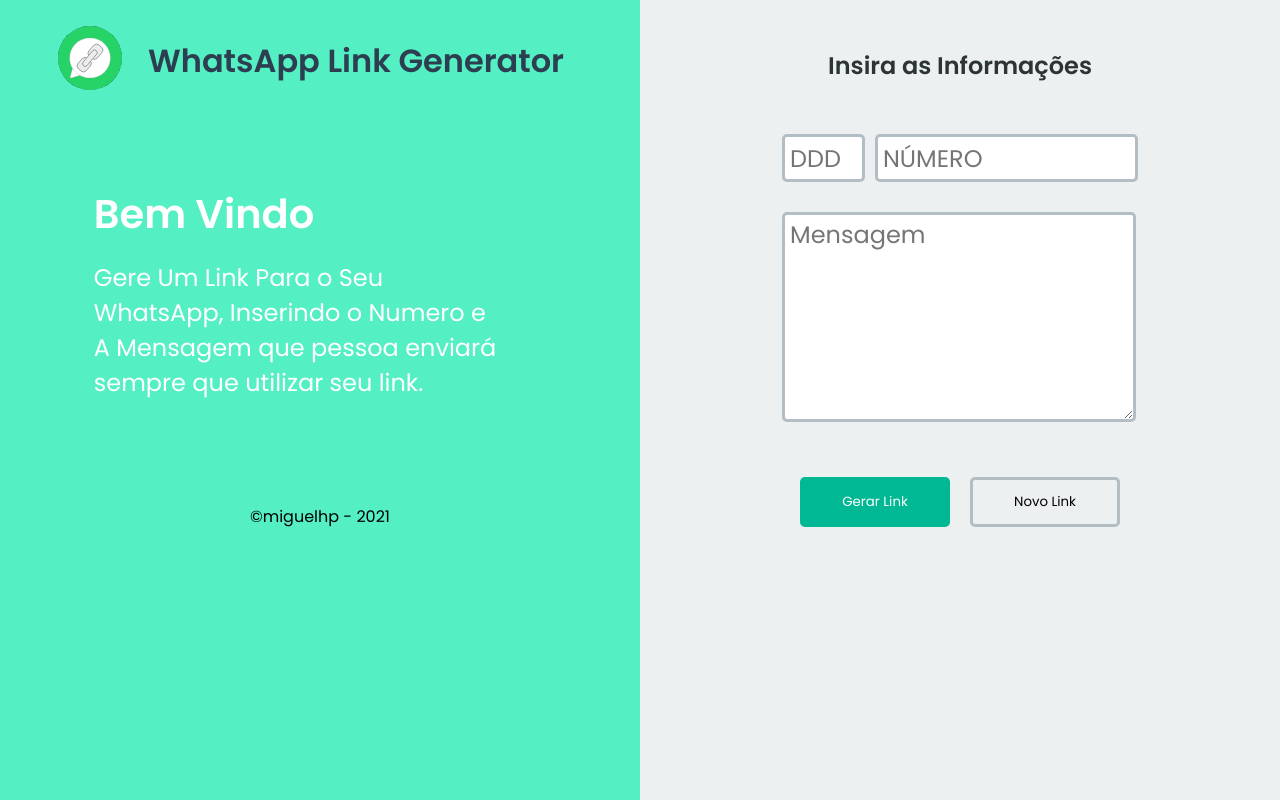
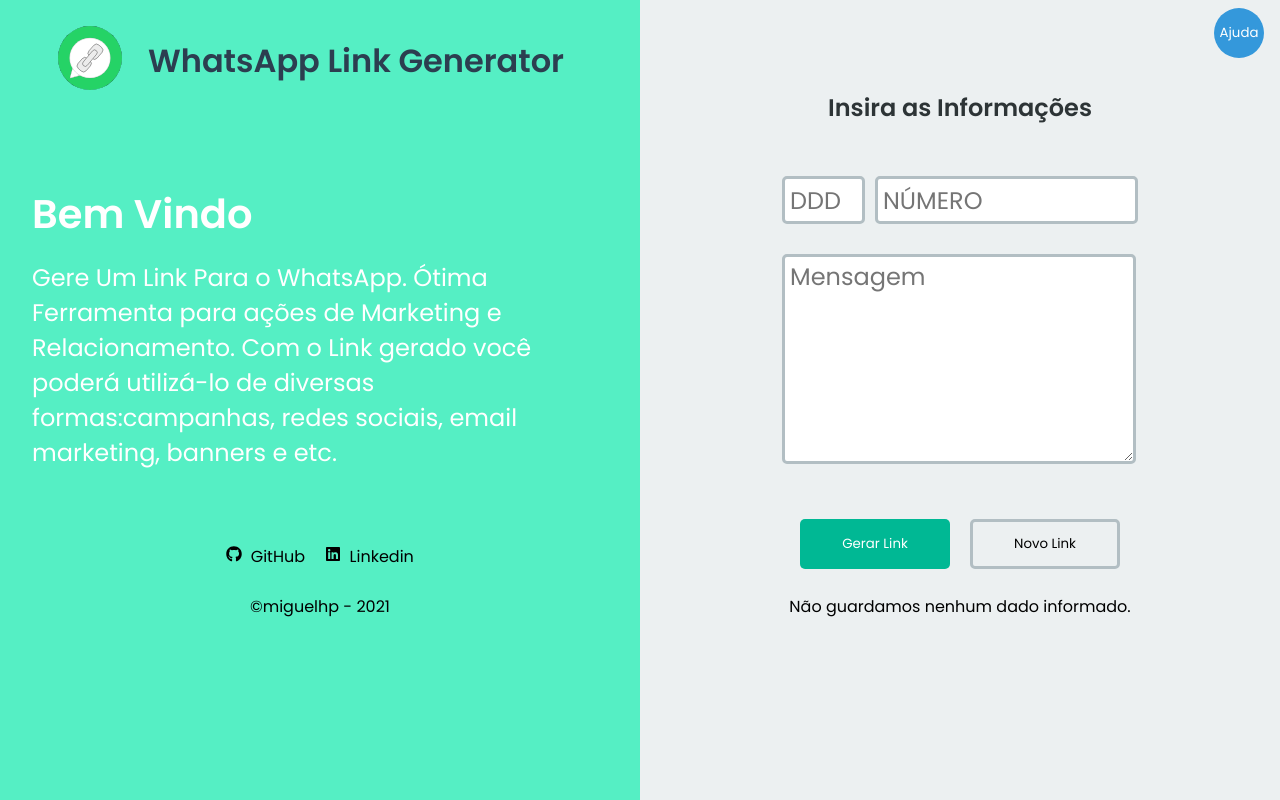
Before and after one commit to miguelhp373/WhatsApp_Link_Generator, a React (Create React App) app: page / in a window 1280 px wide. Built offline with nearby package versions, Linux system fonts and the light colour scheme.

Commit message:
feat  - add styles, components, and efeccts

```diff
--- a/public/index.html
+++ b/public/index.html
@@ -6,7 +6,7 @@
   <link rel="icon" href="Favicon.svg" />
   <meta name="viewport" content="width=device-width, initial-scale=1" />
   <meta name="description" content="Web site created using create-react-app" />
-  <title>WhatsApp Link Generator | Home</title>
+  <title>Home | WhatsApp Link Generator</title>
   <link rel="preconnect" href="https://fonts.gstatic.com">
   <link href="https://fonts.googleapis.com/css2?family=Poppins:wght@400;600&display=swap" rel="stylesheet">
   <link rel="stylesheet" href="https://fonts.googleapis.com/css?family=Roboto:300,400,500,700&display=swap" />
--- a/src/App.tsx
+++ b/src/App.tsx
@@ -1,6 +1,6 @@
 import React, { useState } from 'react';
 import Modal from 'react-modal';
-import { FaTimes, FaLink } from 'react-icons/fa'
+import { FaTimes, FaLink, FaGithub, FaLinkedin } from 'react-icons/fa'
 
 import global from '../src/styles/global.module.css';
 import container_left from '../src/styles/container-left/container.module.css';
@@ -44,7 +44,8 @@
   }
 
 
-  const [modalIsOpen, setOpenModal] = useState(false);
+  const [modal1IsOpen, setOpenModal1] = useState(false);
+  const [modal2IsOpen, setOpenModal2] = useState(false);
   const [values, setValues] = useState({ FieldInitialValues })
   const [link, setLink] = useState('')
   const [copy, setCopy] = useState(false)
@@ -69,23 +70,27 @@
 
 
 
-    if((codField.value === '')||(phoneField.value === '')||(messageField.value === '')){
-     alert('Preencha Todos Campos Para Prosseguir!')
-    }else{
+    if ((codField.value.trim() === '') || (phoneField.value.trim() === '') || (messageField.value.trim() === '') ||
+      (codField.value.length < 2) || (phoneField.value.length < 9)) {
+      alert('Preencha Todos Campos Para Prosseguir!')
+      codField.focus()
+    }
+    else {
       let codNumber = localStorage.getItem('codNumber')
       let phoneNumber = localStorage.getItem('phoneNumber')
       let message = localStorage.getItem('messageField')
       let LinkApi = 'web.whatsapp.com/send?phone=';
       let LinkGerated = `${LinkApi}55${codNumber}${phoneNumber}&text=${message}&app_absent=0`;
       localStorage.setItem('link', LinkGerated)
-      setOpenModal(true)
+      setOpenModal1(true)
       setLink(LinkGerated)
+      document.title = 'Link | WhatsApp Link Generator'
     }
 
 
   }
 
-  function ClearFields(){
+  function ClearFields() {
     let cod = (document.getElementById('codNumber') as HTMLInputElement)
     let phone = (document.getElementById('phoneNumber') as HTMLInputElement)
     let message = (document.getElementById('messageField') as HTMLInputElement)
@@ -102,9 +107,21 @@
   }
 
 
-  function CloseModal() {
-    setOpenModal(false)
+  function CloseModal1() {
+    setOpenModal1(false)
     setCopy(false)
+    document.title = 'Home | WhatsApp Link Generator'
+  }
+
+
+  function helpButton() {
+    setOpenModal2(true)
+    document.title = 'Ajuda | WhatsApp Link Generator'
+  }
+
+  function CloseModal2() {
+    setOpenModal2(false)
+    document.title = 'Home | WhatsApp Link Generator'
   }
 
 
@@ -123,20 +140,66 @@
         <div className={container_left.text_welcome}>
           <div className={container_left.content}>
             <h1>Bem Vindo</h1>
-            <p>Gere Um Link Para o Seu <br />
-              WhatsApp, Inserindo o Numero e <br />
-              A Mensagem que pessoa enviará <br />
-              sempre que utilizar seu link.
+            <p>
+              Gere Um Link Para o WhatsApp. Ótima Ferramenta para ações de Marketing e
+              Relacionamento. Com o Link gerado você poderá utilizá-lo
+              de diversas formas:campanhas, redes sociais, email marketing, banners e etc.
             </p>
           </div>
         </div>
 
         <footer>
-          <span>&copy;miguelhp - 2021</span>
+          <div className={container_left.container_footer}>
+            <div className={container_left.content}>
+              <div className={container_left.links_footer}>
+                <a href="https://github.com/miguelhp373/WhatsApp_Link_Generator">
+                  <span>
+                    <FaGithub />
+                  &nbsp;
+                  GitHub
+                </span>
+                </a>
+                <br />
+                <a href="https://www.linkedin.com/in/miguel-henrique-pereira-b466921b0/">
+                  <span>
+                    <FaLinkedin />
+                  &nbsp;
+                  Linkedin
+                </span>
+                </a>
+              </div>
+              <br />
+              <span>&copy;miguelhp - 2021</span>
+            </div>
+          </div>
         </footer>
 
       </div>
       <div className={container_right.right_main_container}>
+        <div className={container_right.help}>
+          <button onClick={helpButton}>Ajuda</button>
+        </div>
+        <Modal
+          isOpen={modal2IsOpen}
+          onRequestClose={() =>
+            setOpenModal2(false)
+          }
+          style={ModalStyle}
+        >
+          <button onClick={CloseModal2} className={ModalStyles.buttonClose}><FaTimes /></button>
+          <h1 className={ModalStyles.titleHelp}>Como Funciona</h1>
+          <div className={ModalStyles.container}>
+            <div className={ModalStyles.contentModal}>
+              <ol>
+                <li>Insira o nº do WhatsApp Ex: 11 9 9999-9999</li>
+                <li>Escreva a mensagem padrão que será exibida</li>
+                <li>Clique em “GERAR LINK”</li>
+                <li>Copie o link e compartilhe</li>
+                <li>Antes de usar, faça o teste</li>
+              </ol>
+            </div>
+          </div>
+        </Modal>
 
         <div className={container_right.title}>
           <h1>Insira as Informações</h1>
@@ -170,13 +233,13 @@
 
 
                 <Modal
-                  isOpen={modalIsOpen}
+                  isOpen={modal1IsOpen}
                   onRequestClose={() =>
-                    setOpenModal(false)
+                    setOpenModal1(false)
                   }
                   style={ModalStyle}
                 >
-                  <button onClick={CloseModal} className={ModalStyles.buttonClose}><FaTimes /></button>
+                  <button onClick={CloseModal1} className={ModalStyles.buttonClose}><FaTimes /></button>
                   <h1 className={ModalStyles.title}>Link Gerado</h1>
                   <div className={ModalStyles.container}>
                     <div className={ModalStyles.contentModal}>
@@ -201,8 +264,10 @@
 
               </div>
             </div>
-
-
+            <br />
+            <div className={container_right.warning}>
+              <span>Não guardamos nenhum dado informado.</span>
+            </div>
           </div>
         </div>
       </div>
--- a/src/styles/components/modal.module.css
+++ b/src/styles/components/modal.module.css
@@ -3,7 +3,7 @@
     flex-direction: row;
     justify-content: center;
     align-items: center;
-    color: #636e72;
+    color: #2ecc71;
 }
 
 .buttonClose{
@@ -20,6 +20,7 @@
 
 .buttonClose:hover{
     filter: brightness(80%);
+    cursor: pointer;
 }
 
 .container{
@@ -60,4 +61,24 @@
 
 .buttonLink:hover{
     filter: brightness(90%);
+    cursor: pointer;
 }
+
+
+.contentModal>ol:first-child{
+    margin-top: 0px !important;
+}
+
+.contentModal>ol>li{
+    margin-top: 5px;
+    font-size: 1.25rem;
+}
+
+.titleHelp{
+    display: flex;
+    flex-direction: row;
+    justify-content: center;
+    align-items: center;
+    color: #2ecc71;
+    margin-top: -10px;
+}
--- a/src/styles/container-left/container.module.css
+++ b/src/styles/container-left/container.module.css
@@ -26,6 +26,8 @@
     display: flex;
     flex-direction: row;
     justify-content: center;
+
+    margin-left: 2rem;
 }
 
 .text_welcome>.content{
@@ -49,11 +51,39 @@
 }
 
 footer{
+    margin-top: 50px;
+}
+.container_footer{
     display: flex;
     flex-direction: row;
     justify-content: center;
 }
 
-footer>span{
-    margin-top: 5rem ;
+.container_footer>.content{
+    display: flex;
+    justify-content: flex-end;
+    flex-direction: column;
 }
+
+.container_footer>.content>span{
+    text-align: center;
+}
+
+
+.links_footer{
+    display: flex;
+    flex-direction: row;
+    justify-content: center;
+}
+
+.container_footer>.content>.links_footer>a{
+    text-align: center;
+    text-decoration: none;
+    color: black;
+
+    margin: 0px 10px 0px 10px;
+}
+
+.container_footer>.content>.links_footer>a:hover{
+    text-decoration: underline;
+}
--- a/src/styles/container-right/container.module.css
+++ b/src/styles/container-right/container.module.css
@@ -9,7 +9,7 @@
     display: flex;
     flex-direction: row;
     justify-content: center;
-    margin-top: 2rem;
+    margin-top: 1rem;
 }
 
 .right_main_container>.title>h1{
@@ -108,6 +108,7 @@
 
 .button_submit_generator>.btnGenerated:hover{
     filter: brightness(90%);
+    cursor: pointer;
 }
 
 .button_submit_generator>.newLink{
@@ -123,4 +124,34 @@
 
 .button_submit_generator>.newLink:hover{
     filter: brightness(70%);
+    cursor: pointer;
 }
+
+
+.warning{
+    display: flex;
+    flex-direction: row;
+    justify-content: center;
+}
+
+.help{
+    display: flex;
+    flex-direction: row;
+    justify-content: flex-end;
+
+    margin: 0.5rem 1rem 0 0;
+}
+
+.help>button{
+    border-radius: 100%;
+    height: 50px;
+    width: 50px;
+    text-align: center;
+    background-color: #3498db;
+    color: #FFF;
+    border: none;
+    padding: 1px;
+}
+.help>button:hover{
+    filter: brightness(90%);
+}
```
